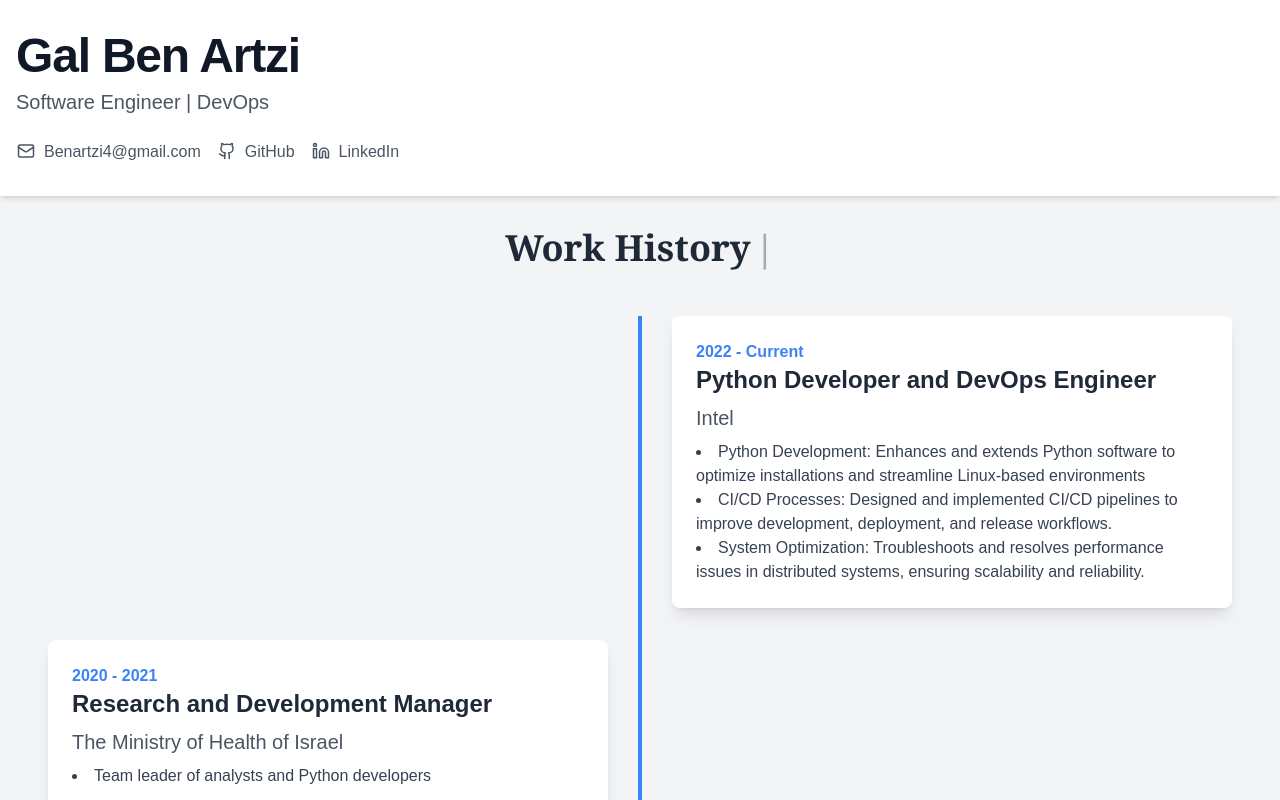
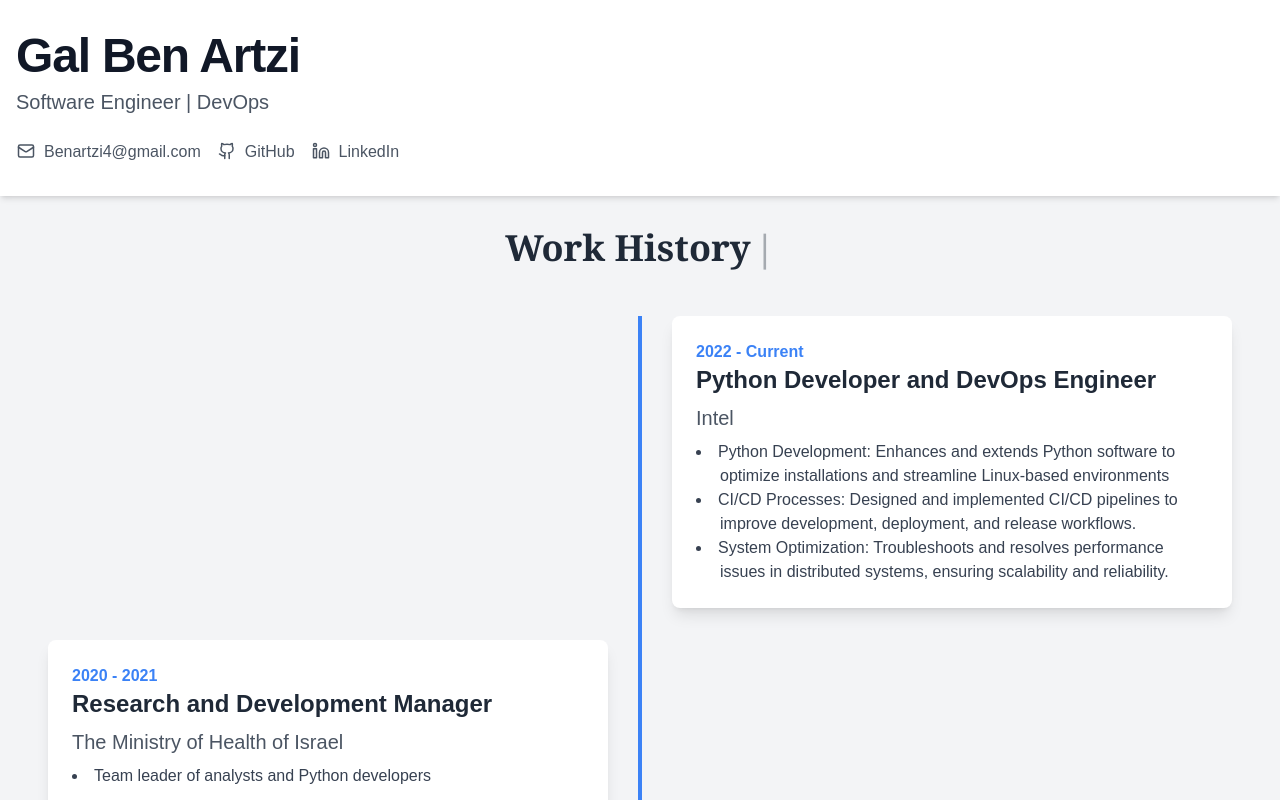
Before and after one commit to BenArtzi4/JourneyPortfolio, a Next.js app: page / in a window 1280 px wide. Shown: the top 800 px of the page. Built offline with nearby package versions, Linux system fonts and the light colour scheme.

Commit message:
add indent for the text in the descrption after the bullet point

```diff
--- a/app/components/Timeline.tsx
+++ b/app/components/Timeline.tsx
@@ -253,7 +253,7 @@ const TimelineItem = ({
             </h4>
           )}
           {item.description && (
-            <ul className="list-disc list-inside text-gray-700">
+            <ul className="list-disc list-inside text-gray-700 custom-list">
               {item.description.map((desc, i) => (
                 <li key={i}>{desc}</li>
               ))}
--- a/app/globals.css
+++ b/app/globals.css
@@ -39,3 +39,8 @@ body {
     width: 50%;
   }
 }
+
+.custom-list li {
+  text-indent: -1.5em;
+  padding-left: 1.5em;
+}
```
